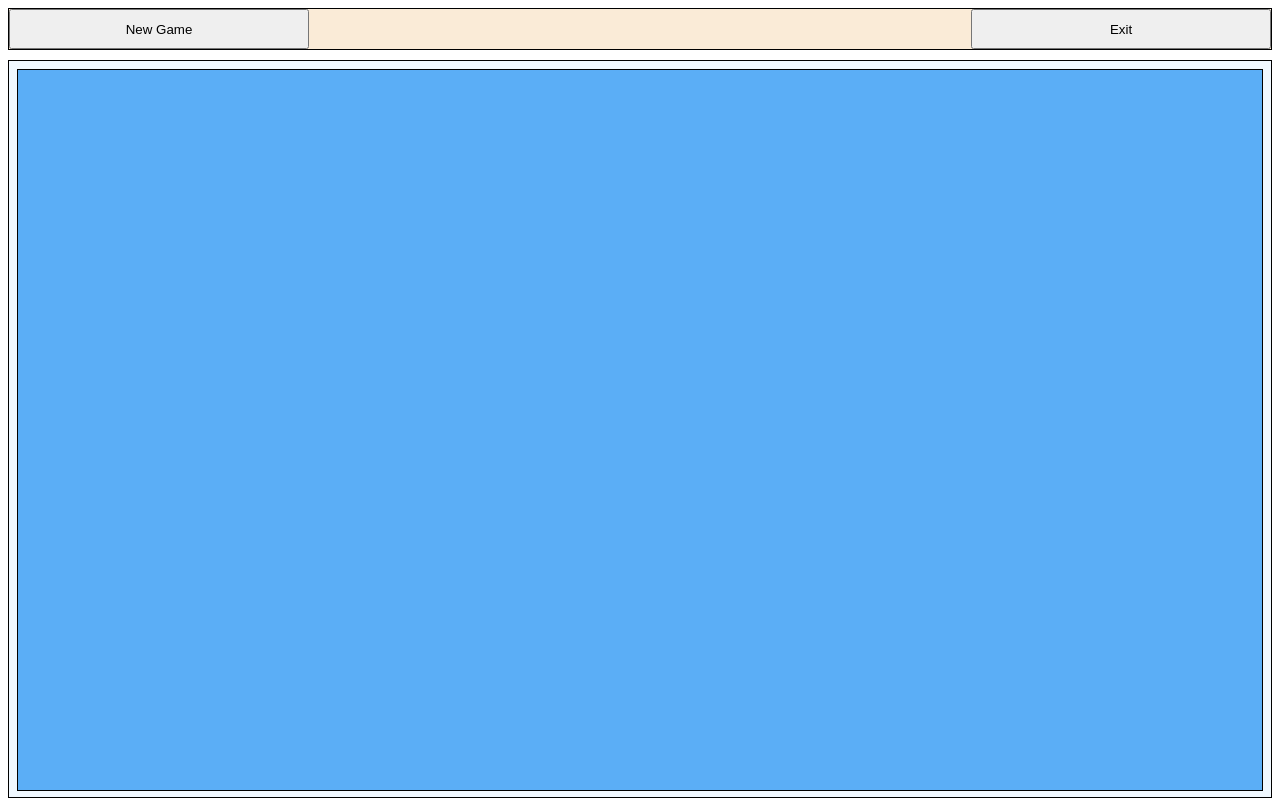
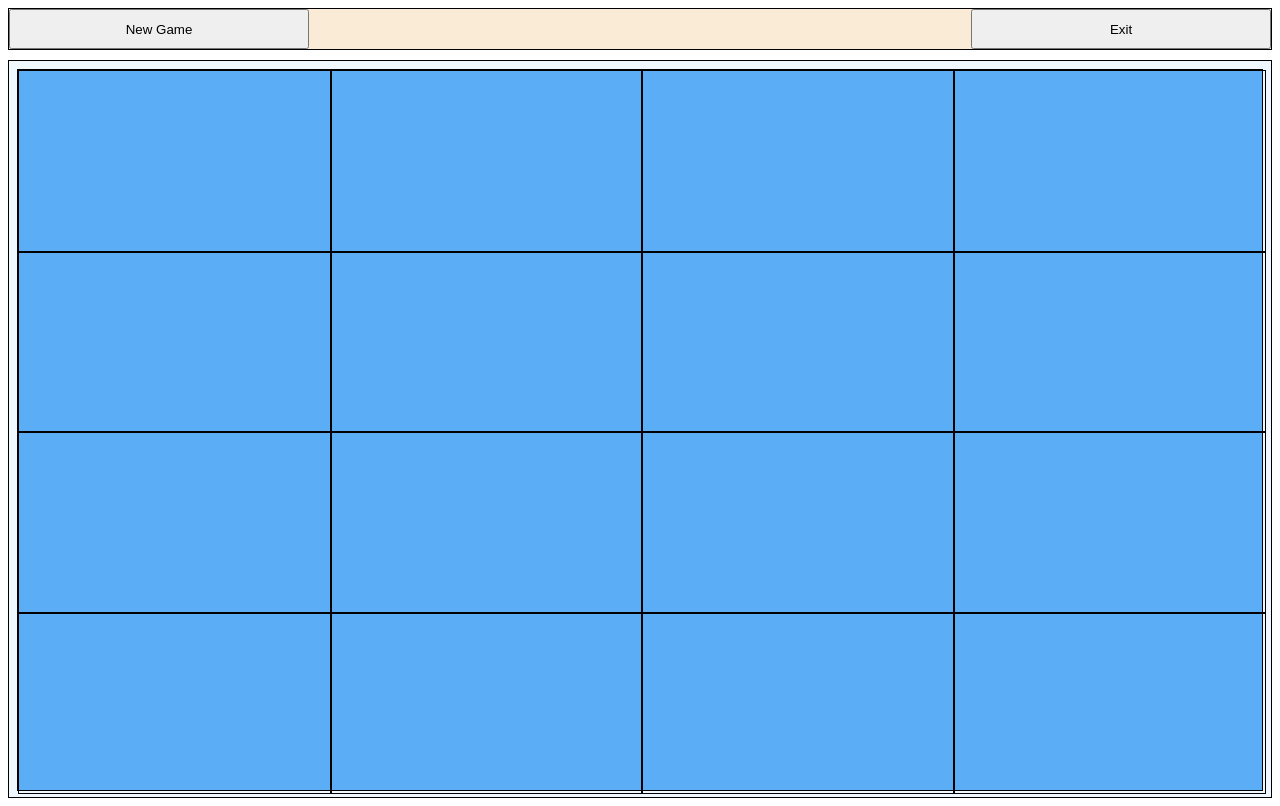
Before and after one commit to MichaelSodovski/JavaScript-Game, a plain HTML site: page index.html in a window 1280 px wide. Both pictures are taken after a click on the button "New Game". Drawn offline with Linux system fonts and the light colour scheme.

Commit message:
puzzle board adjustment on btn new game press

```diff
--- a/index.html
+++ b/index.html
@@ -9,7 +9,7 @@
 
 <body>
     <div class="main-menu-container">
-        <button class="new-game-btn" onClick="createPuzzlePieces()"> New Game </button>
+        <button class="new-game-btn" onClick="createPuzzlePieces(4,4)"> New Game </button>
         <button class="exit-btn" onClick="closeWindow()"> Exit </button>
     </div>
 
--- a/main.js
+++ b/main.js
@@ -1,12 +1,24 @@
 function createPuzzlePieces(rows, cols) {
     let gameBoardContainer = document.querySelector(".game-board-container")
+    const containerWidth = gameBoardContainer.offsetWidth;
+    const containerHeight = gameBoardContainer.offsetHeight;
+    const pieceWidth = containerWidth / cols;
+    const pieceHeight = containerHeight / rows;
 
-
-
-
-    gameBoardContainer.appendChild();
+    for (let i = 0; i < rows; i++) {
+        for (let j = 0; j < cols; j++) {
+            const piece = document.createElement('div');
+            piece.className = 'puzzlePiece';
+            piece.style.left = `${j * pieceWidth}px`;
+            piece.style.top = `${i * pieceHeight}px`;
+            piece.style.width = `${pieceWidth}px`;
+            piece.style.height = `${pieceHeight}px`;
+            piece.style.border = '1px solid black';
+            piece.style.position = 'absolute';
+            gameBoardContainer.appendChild(piece);
+        }
+    }
 }
-
 
 function closeWindow() {
     window.close();
--- a/style.css
+++ b/style.css
@@ -22,6 +22,7 @@
     margin-top: 8px;
     margin-left: 8px;
     margin-right: 8px;
+    position: relative;
 }
 
 .new-game-btn {
```
